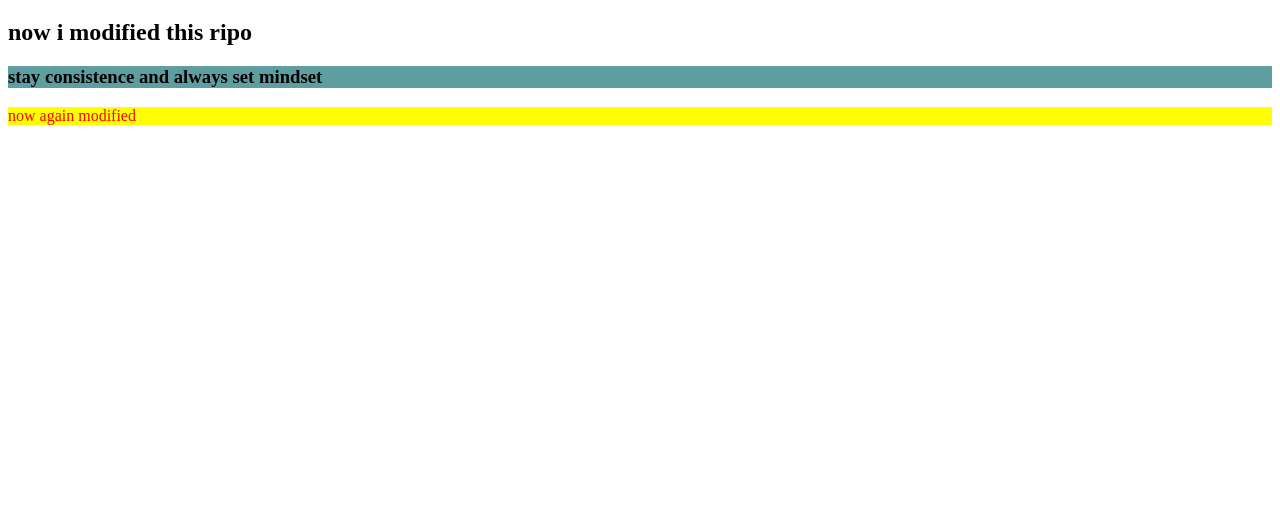
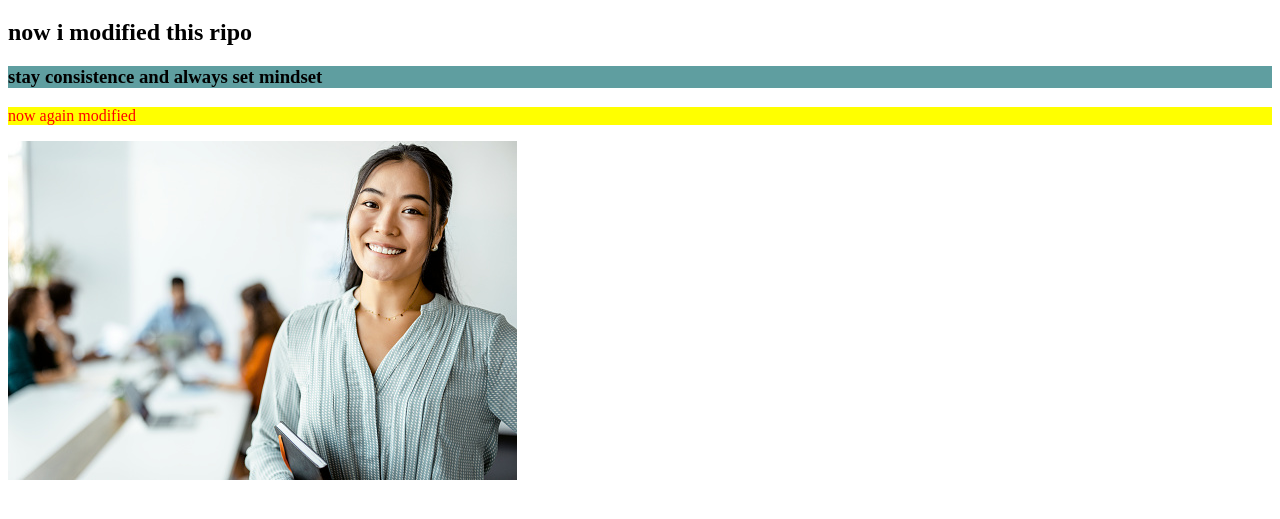
Before and after one commit to subhadipModak/my-fourth-ripo, a plain HTML site: page index.html in a window 1280 px wide. Shown: the part 61-580 px from the top of the page. Drawn offline with Linux system fonts and the light colour scheme.

Commit message:
photo addede

```diff
--- a/index.html
+++ b/index.html
@@ -12,5 +12,6 @@
     <h2>now i modified this ripo</h2>
     <h3>stay consistence and always set mindset</h3>
     <p>now again modified</p>
+    <img src="106.jpg" alt="">
 </body>
 </html>
```
Also changed, not shown: 106.jpg (added), 107.jpg (added).
